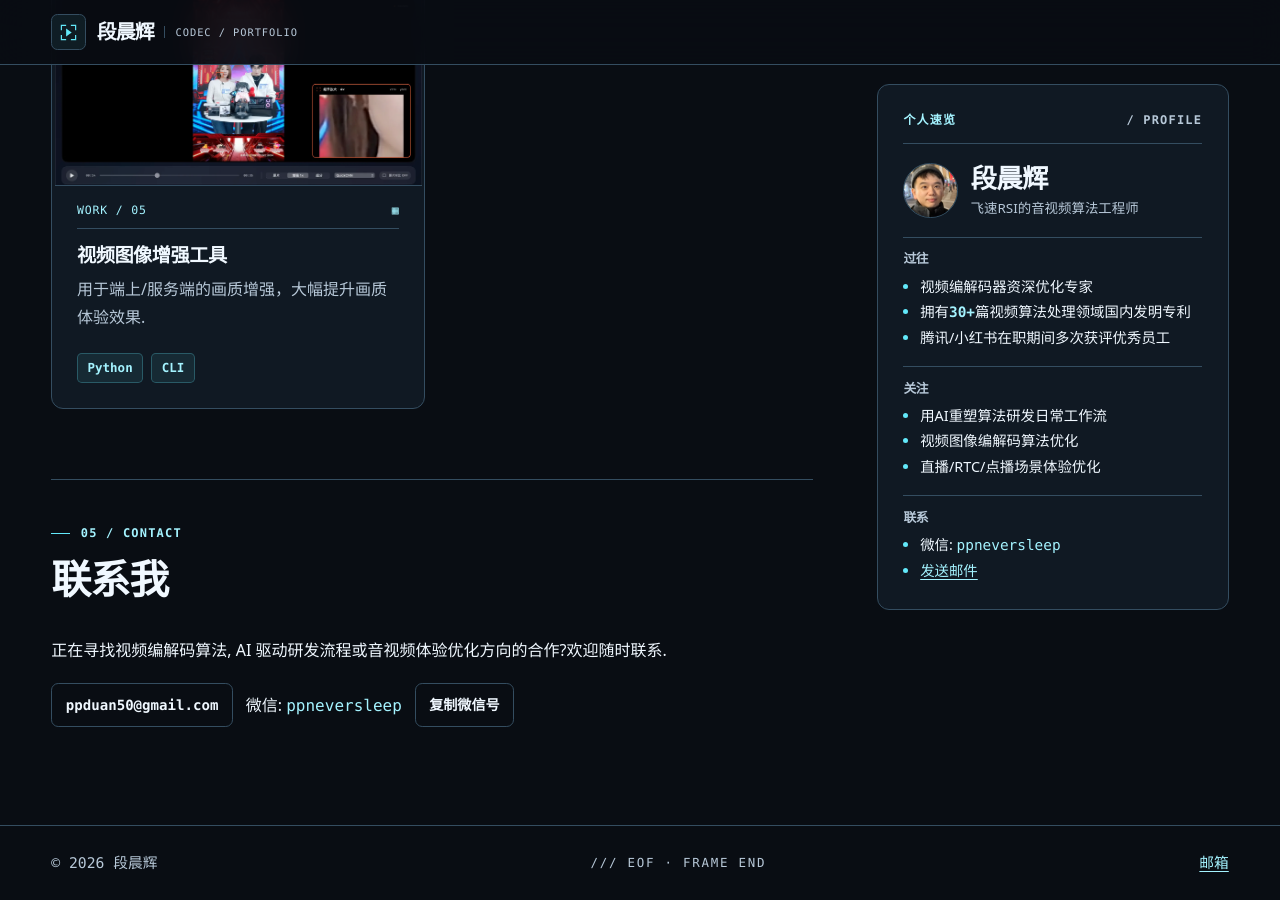
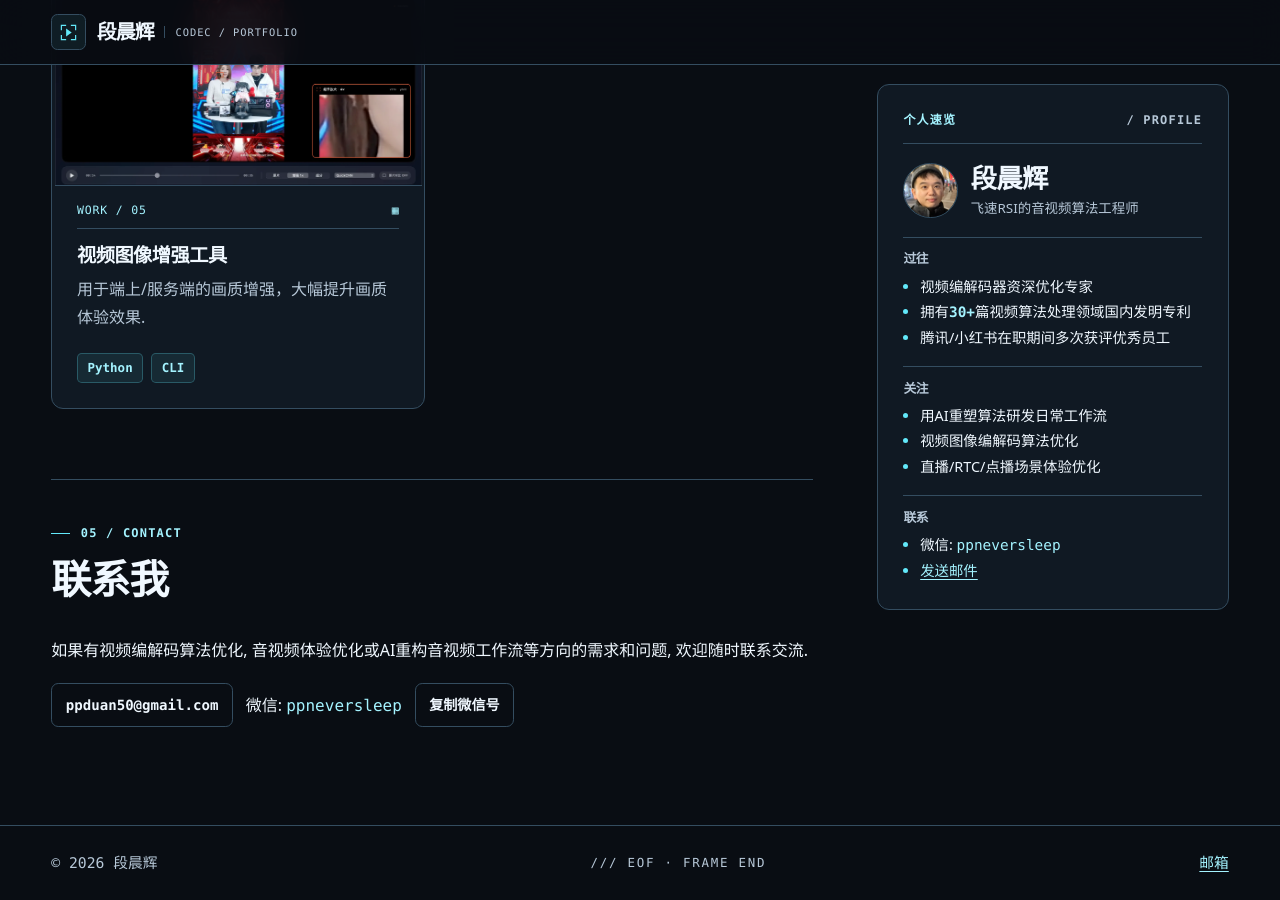
Before and after one commit to bitchenhui/bitchenhui.github.io, a Jekyll site: the page built from index.html, in a window 1280 px wide and 900 px high, scrolled down 3618 px. Built offline with Jekyll 4.4.1, drawn with Linux system fonts in a browser that asks for light colours.

Commit message:
feat: change some sentence

```diff
--- a/index.html
+++ b/index.html
@@ -93,7 +93,7 @@ layout: default
     {% assign linkedin = site.author.linkedin | default: "" | strip %}
     {% assign resume_url = site.author.resume_url | default: "" | strip %}
     {% if email != "" or wechat != "" or github != "" or linkedin != "" or resume_url != "" %}
-      <p>正在寻找视频编解码算法, AI 驱动研发流程或音视频体验优化方向的合作?欢迎随时联系.</p>
+      <p>如果有视频编解码算法优化, 音视频体验优化或AI重构音视频工作流等方向的需求和问题, 欢迎随时联系交流.</p>
       <div class="contact-actions">
         {% if email != "" %}
           <a class="button contact-action" href="mailto:{{ email | escape }}">{{ email | escape }}</a>
```
